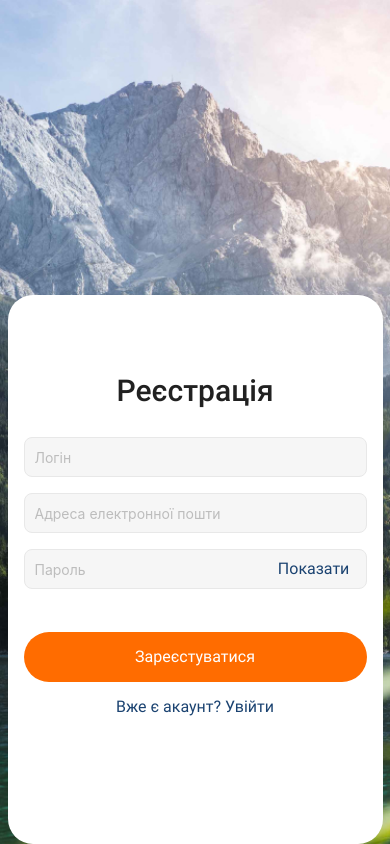
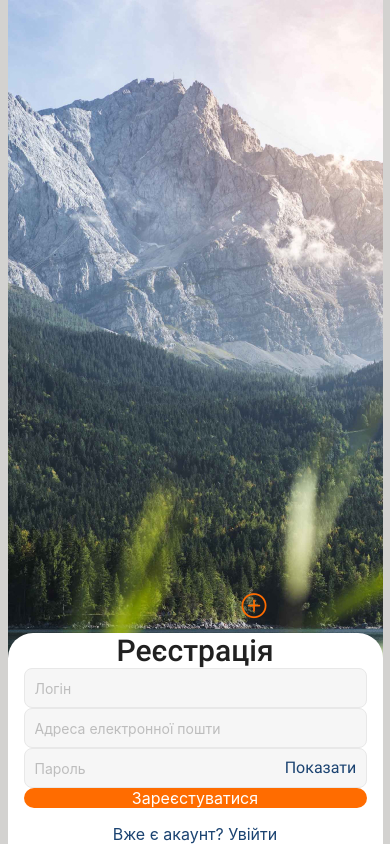
Before and after one commit to Oleksandr-Kharkiv/AwesomeProject, a React Native app: screen / in a window 390 px wide. Built offline with nearby package versions, Linux system fonts and the light colour scheme.

Commit message:
add regScreen

```diff
--- a/App.js
+++ b/App.js
@@ -1,6 +1,5 @@
 import { useFonts } from "expo-font";
 import { StatusBar } from "expo-status-bar";
-import photo_bg from "./Images/photo_bg.jpg";
 import {
   StyleSheet,
   SafeAreaView,
@@ -10,21 +9,16 @@ import {
   Image,
   Switch,
   TextInput,
-  ImageBackground
 } from "react-native";
 import RegistrationScreen from "./Screens/RegistrationScreen/RegistrationScreen";
 
 export default function App() {
   const [fontsLoaded] = useFonts({
-    Roboto500: require("./assets/fonts/Roboto-Medium.ttf"),
-    Roboto400: require("./assets/fonts/Roboto-Regular.ttf"),
+    'Roboto500': require("./assets/fonts/Roboto-Medium.ttf"),
+    'Roboto400': require("./assets/fonts/Roboto-Regular.ttf"),
   });
   return (
     <View style={styles.container}>
-      <ImageBackground
-        source={photo_bg}
-        style={{ position: "absolute", width: "100%", height: "100%"}}
-      />
         <RegistrationScreen />
     </View>
   );
--- a/Screens/RegistrationScreen/RegistrationScreen.jsx
+++ b/Screens/RegistrationScreen/RegistrationScreen.jsx
@@ -1,5 +1,4 @@
-// import homeSvg from "./Images/home_indicator.svg";
-import React from "react";
+import React, { useEffect, useState } from "react";
 import {
   Text,
   StyleSheet,
@@ -7,16 +6,59 @@ import {
   Image,
   TextInput,
   TouchableOpacity,
+  ImageBackground,
+  KeyboardAvoidingView,
+  TouchableWithoutFeedback,
+  Keyboard,
+  Platform,
 } from "react-native";
-// import { inline } from "react-native-web/dist/cjs/exports/StyleSheet/compiler";
+import {AntDesign} from '@expo/vector-icons';
+import photo_bg from "../../Images/photo_bg.jpg";
+
 
 const RegistrationScreen = () => {
   const [logIn, setLogIn] = React.useState("");
   const [email, setEmail] = React.useState("");
   const [password, setPassword] = React.useState("");
+  const [isKeyboardOpen, setIsKeyboardOpen] = React.useState(false);
+  const [userPhoto, setUserPhoto] = useState(false);
 
+  useEffect(() => {
+    const keyboardDidShowListener = Keyboard.addListener(
+      "keyboardDidShow",
+      () => {
+        setIsKeyboardOpen(true);
+      }
+    );
+    const keyboardDidHideListener = Keyboard.addListener(
+      "keyboardDidHide",
+      () => {
+        setIsKeyboardOpen(false);
+      }
+    );
+
+    return () => {
+      keyboardDidShowListener.remove();
+      keyboardDidHideListener.remove();
+    };
+  }, []);
   return (
+    <View style={styles.screen}>
+      <TouchableWithoutFeedback onPress={Keyboard.dismiss}>
+        <ImageBackground source={photo_bg} style={styles.backgroundImg}>
+          <KeyboardAvoidingView
+            style={styles.wrap}
+            behavior={Platform.OS === "ios" ? "padding" : "height"}
+            // keyboardVerticalOffset={Platform.OS === "ios" ? -170 : -135}
+          >
+            <TouchableWithoutFeedback onPress={Keyboard.dismiss}>
               <View style={styles.form}>
+                <TouchableOpacity style={styles.userImgWrap}>
+                  <AntDesign name={userPhoto ? "closecircleo" : "pluscircleo"}
+                    color={userPhoto ? "black" : "#FF6C00"}
+                    style={styles.iconControlUserPhoto}
+                    size={25} />
+                </TouchableOpacity>
                 <View style={styles.textWrap}>
                   <Text style={styles.title}>Реєстрація</Text>
                 </View>
@@ -26,6 +68,7 @@ const RegistrationScreen = () => {
                     placeholder="Логін"
                     onChangeText={setLogIn}
                     value={logIn}
+                    autoCompleteType="off"
                   />
                   <TextInput
                     style={styles.input}
@@ -33,6 +76,7 @@ const RegistrationScreen = () => {
                     onChangeText={setEmail}
                     keyboardType="email-address"
                     value={email}
+                    autoCompleteType="off"
                   />
                   <View style={styles.passwordInputWrap}>
                     <TextInput
@@ -41,6 +85,7 @@ const RegistrationScreen = () => {
                       onChangeText={setPassword}
                       keyboardType="numeric"
                       value={password}
+                      autoCompleteType="off"
                     />
                     <TouchableOpacity
                       style={styles.showPasswordLink}
@@ -52,58 +97,116 @@ const RegistrationScreen = () => {
                     </TouchableOpacity>
                   </View>
                 </View>
+                {!isKeyboardOpen && (
+                <View style={styles.btnWrap}>
                   <TouchableOpacity
-        style={styles.button}
+                    style={styles.submitBtn}
                     onPress={() => {
                       console.log("Зареєстуватися");
                     }}
                   >
-        <View style={styles.textWrap}>
-          <Text style={styles.buttonTitle}>Зареєстуватися</Text>
-        </View>
+                    <Text style={styles.btnTitle}>Зареєстуватися</Text>
                   </TouchableOpacity>
                   <TouchableOpacity
-        style={styles.link}
+                    style={styles.loginLink}
                     onPress={() => {
                       console.log("Вже є акаунт? Увійти");
                     }}
                   >
-        <Text style={styles.linkText}>Вже є акаунт? Увійти</Text>
+                    <Text style={styles.loginLinkText}>
+                      Вже є акаунт? Увійти
+                    </Text>
                   </TouchableOpacity>
-
+                </View>
+                )}
                 {/* <Image source={homeSvg} /> */}
+                {/* <StatusBar style="auto" /> */}
+              </View>
+            </TouchableWithoutFeedback>
+          </KeyboardAvoidingView>
+        </ImageBackground>
+      </TouchableWithoutFeedback>
     </View>
   );
 };
 
 const styles = StyleSheet.create({
+  screen: {
+    flex: 1,
+    width: "100%",
+    maxWidth: 375,
+    heigth: "100%",
+    alignSelf: "center",
+  },
+  backgroundImg: {
+    flex: 1,
+    justifyContent: "flex-end",
+  },
   form: {
-    paddingTop: 92,
+    position: "relative",
     paddingLeft: 16,
     paddingRight: 16,
     backgroundColor: "#ffffff",
-    borderRadius: 25,
-    width: 375,
-    height: 549,
+    borderTopLeftRadius: 25,
+    borderTopRightRadius: 25,
+    ...Platform.select({
+      ios: {
+        paddingTop: 92,
+        paddingBottom: 32,
+      },
+      android: {
+        paddingTop: 70,
+        paddingBottom: 10,
+      },
+    }),
+  },
+  userImgWrap: {
+    position: "absolute",
+    borderRadius: 16,
+    backgroundColor: "#F6F6F6",
+    left: 127,
+    right: 128,
+    ...Platform.select({
+      ios: {
+        top: -60,
+        width: 120,
+        height: 120,
+      },
+      android: {
+        top: -55,
+        width: 110,
+        height: 110,
+      },
+    }),
+  },
+  iconControlUserPhoto: {
+    position: "absolute",
+    right: -12,
+    bottom: 14,
+  },
+  textWrap: {
+    marginLeft: "auto",
+    marginRight: "auto",
   },
   inputsWrap: {
     display: "flex",
+    ...Platform.select({
+      ios: {
         gap: 16,
         marginTop: 32,
-    marginBottom: 43,
       },
-  textWrap: {
-    display: "block",
-    marginLeft: "auto",
-    marginRight: "auto",
+      android: {
+        gap: 10,
+        marginTop: 16,
+      },
+    }),
   },
   title: {
     fontFamily: "Roboto500",
     color: "#212121",
     fontWeight: 500,
+    letterSpacing: 0.01,
     fontSize: 30,
-    lineHeight: 3.17,
-    letterSpacing: 0.01,
   },
   input: {
     backgroundColor: "#F6F6F6",
@@ -116,49 +219,66 @@ const styles = StyleSheet.create({
     placeholderTextColor: "#BDBDBD",
   },
   passwordInputWrap: {
-    flex: 1,
     position: "relative",
   },
   showPasswordLink: {
     position: "absolute",
-    right: "5%",
-    bottom: "50%",
+    top: "25%",
+    right: "3%",
+    bottom: "25%",
   },
   showPasswordText: {
     fontFamily: "Roboto400",
-    fontWeight: "Regular",
     fontSize: 16,
-    lineHeight: 1.19,
     color: "#1B4371",
   },
-  button: {
+  btnWrap: {
+    ...Platform.select({
+      ios: {
+        marginTop: 43,
+      },
+      android: {
+        marginTop: 33,
+      },
+    }),
+  },
+  submitBtn: {
     backgroundColor: "#FF6C00",
     borderRadius: 100,
+    ...Platform.select({
+      ios: {
+        height: 51,
         paddingTop: 16,
         paddingBottom: 16,
-    paddingLeft: 32,
-    paddingRight: 32,
-    marginBottom: 16,
       },
-  buttonTitle: {
-    fontFamily: "Roboto400",
-    fontWeight: 400,
+      android: {
+        height: 44,
+        paddingTop: 12,
+        paddingBottom: 12,
+      },
+    }),
+  },
+  btnTitle: {
     fontSize: 16,
-    lineHeight: 1.19,
     letterSpacing: 0.01,
     textAlign: "center",
     color: "#FFFFFF",
   },
-  link: {
-    display: "block",
+  loginLink: {
     marginLeft: "auto",
     marginRight: "auto",
+    marginTop: 16,
+    ...Platform.select({
+      ios: {
+        marginBottom: 45,
       },
-  linkText: {
-    fontFamily: "Roboto400",
-    fontWeight: 400,
+      android: {
+        marginBottom: 10,
+      },
+    }),
+  },
+  loginLinkText: {
     fontSize: 16,
-    lineHeight: 1.19,
     textAlign: "center",
     color: "#1B4371",
   },
--- a/package.json
+++ b/package.json
@@ -9,14 +9,15 @@
     "web": "expo start --web"
   },
   "dependencies": {
+    "@expo/vector-icons": "^13.0.0",
     "@expo/webpack-config": "^18.0.1",
     "expo": "~48.0.18",
+    "expo-font": "~11.1.1",
     "expo-status-bar": "~1.4.4",
     "react": "18.2.0",
     "react-dom": "^18.2.0",
     "react-native": "0.71.8",
-    "react-native-web": "^0.18.12",
-    "expo-font": "~11.1.1"
+    "react-native-web": "^0.18.12"
   },
   "devDependencies": {
     "@babel/core": "^7.20.0"
```
Also changed, not shown: Images/userPhoto.jpg (added), 1 other file (tests, documents, lock files or other folders). Lines whose indentation alone changed are shown as unchanged.
